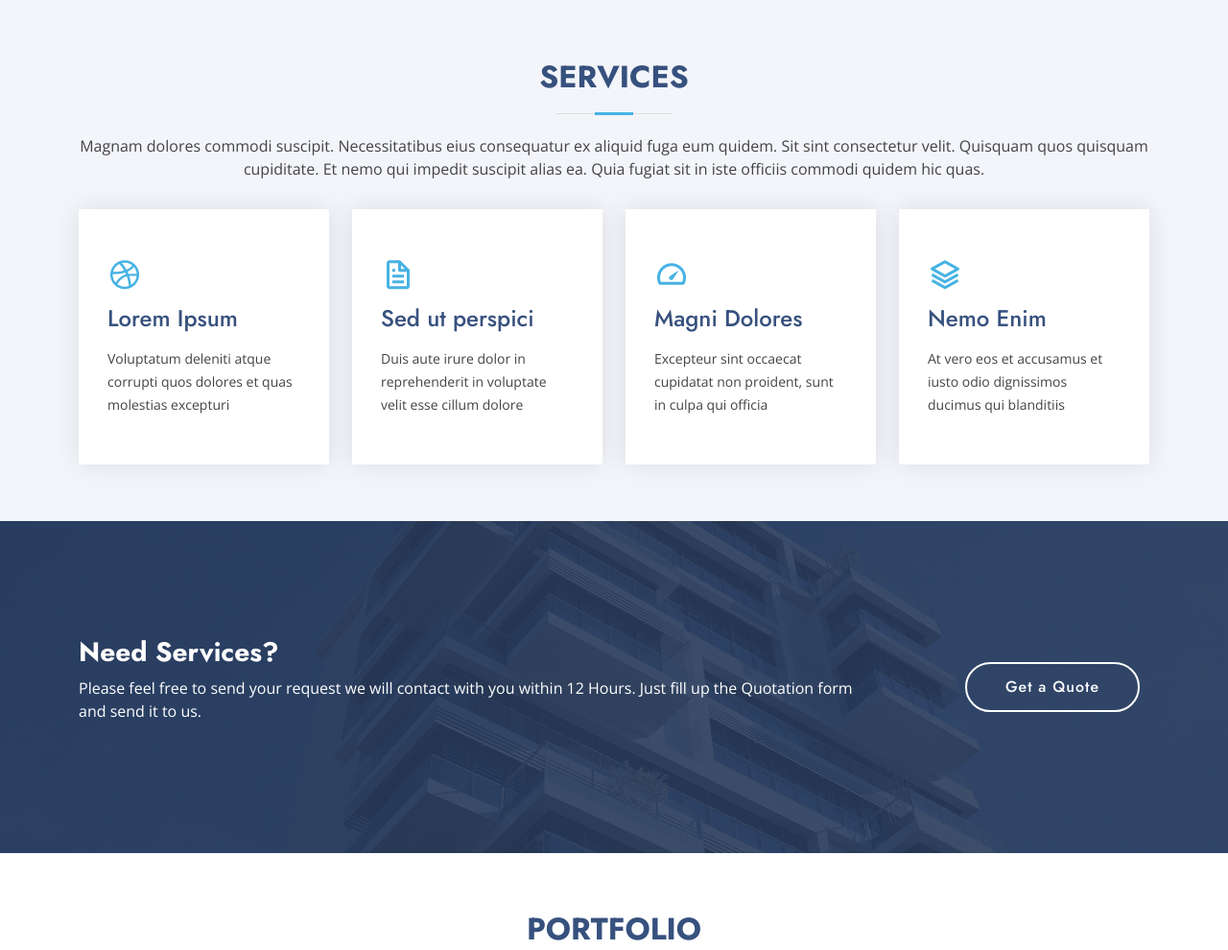
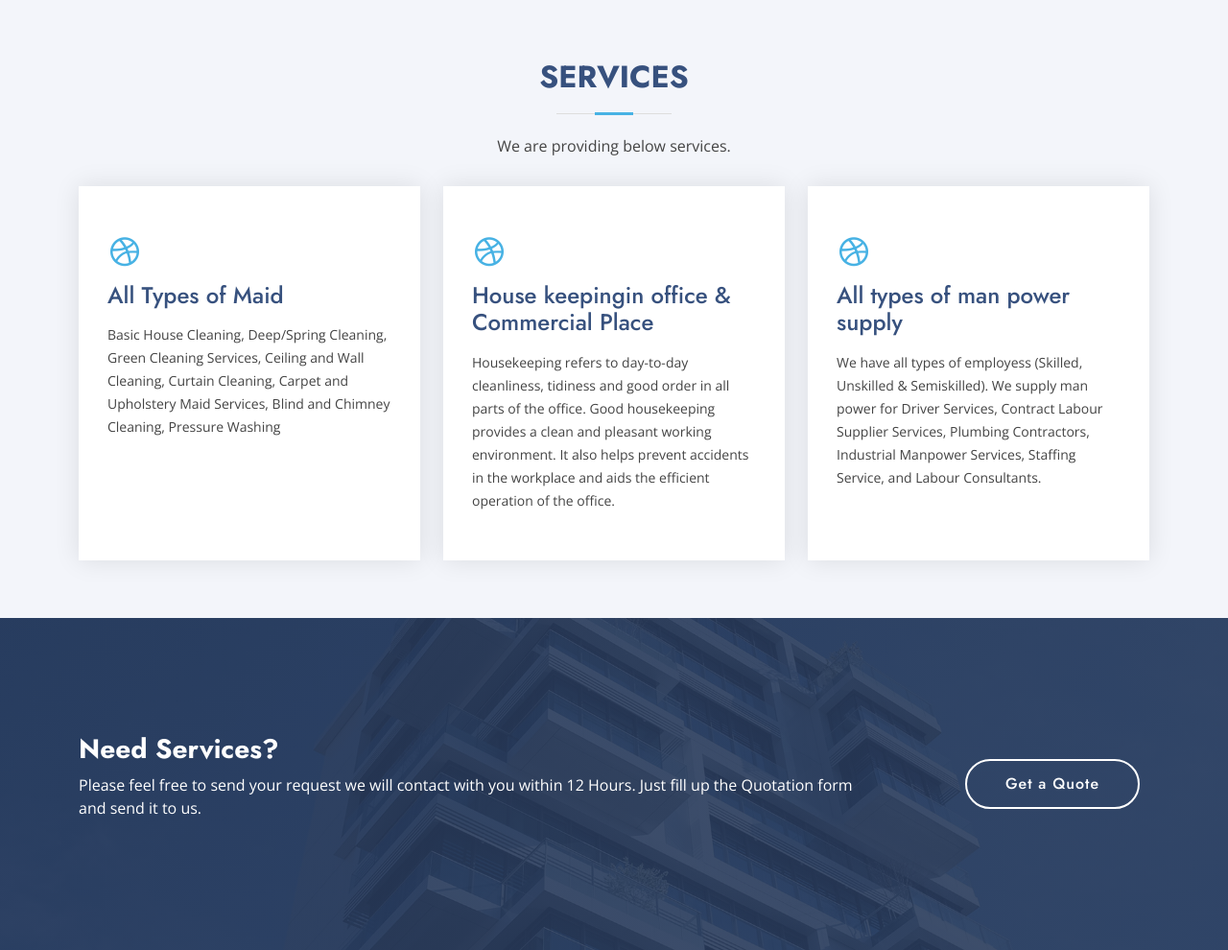
Before and after one commit to sumantts/sahamaidservice, a PHP site: page / in a window 1280 px wide. Shown: the part 1684-2674 px from the top of the page at 96% size. Run offline with PHP 8.4, Linux system fonts and the light colour scheme.

Commit message:
content updated

```diff
--- a/administrators/assets/php/sql_conn.php
+++ b/administrators/assets/php/sql_conn.php
@@ -137,4 +137,42 @@
 	//Customer Review
 	$review_text = 'We gain some blessings from our beloved customers. They have written ther satisfactions within a few lines. These Lines are assets for us.';
 
+	$reviews = array();
+	$review = new stdClass();
+	$review->customer_name = 'Rahul Kumar Jha';
+	$review->from_area = 'Kolkata';
+	$review->review_desc = 'So polite behaviour and provide responsible maid as per my requirement with more option. Great service.';
+	array_push($reviews, $review);
+
+	$review = new stdClass();
+	$review->customer_name = 'Ankit Sahani';
+	$review->from_area = 'Kolkata';
+	$review->review_desc = 'Happy from the services good and reliable maid provided by the owner';
+	array_push($reviews, $review);
+
+	$review = new stdClass();
+	$review->customer_name = 'Aman Choudhary';
+	$review->from_area = 'Kolkata';
+	$review->review_desc = 'Getting good services, reliable and responsible and service on time';
+	array_push($reviews, $review);
+
+	//Services
+	$services_text = 'We are providing below services.';
+
+	$services = array();
+	$service = new stdClass();
+	$service->name = 'All Types of Maid';
+	$service->description = 'Basic House Cleaning, Deep/Spring Cleaning, Green Cleaning Services, Ceiling and Wall Cleaning, Curtain Cleaning, Carpet and Upholstery Maid Services, Blind and Chimney Cleaning, Pressure Washing';
+	array_push($services, $service);
+
+	$service = new stdClass();
+	$service->name = 'House keepingin office & Commercial Place';
+	$service->description = 'Housekeeping refers to day-to-day cleanliness, tidiness and good order in all parts of the office. Good housekeeping provides a clean and pleasant working environment. It also helps prevent accidents in the workplace and aids the efficient operation of the office.';
+	array_push($services, $service);
+
+	$service = new stdClass();
+	$service->name = 'All types of man power supply';
+	$service->description = 'We have all types of employess (Skilled, Unskilled & Semiskilled). We supply man power for Driver Services, Contract Labour Supplier Services, Plumbing Contractors, Industrial Manpower Services, Staffing Service, and Labour Consultants.';
+	array_push($services, $service);
+
 ?>
--- a/index.php
+++ b/index.php
@@ -254,51 +254,41 @@
     <!-- End Skills Section -->
 
     <!-- ======= Services Section ======= -->
+    <?php if(sizeof($services) > 0){?>
     <section id="services" class="services section-bg">
       <div class="container" data-aos="fade-up">
 
         <div class="section-title">
           <h2>Services</h2>
-          <p>Magnam dolores commodi suscipit. Necessitatibus eius consequatur ex aliquid fuga eum quidem. Sit sint consectetur velit. Quisquam quos quisquam cupiditate. Et nemo qui impedit suscipit alias ea. Quia fugiat sit in iste officiis commodi quidem hic quas.</p>
+          <p><?=$services_text?></p>
         </div>
 
         <div class="row">
-          <div class="col-xl-3 col-md-6 d-flex align-items-stretch" data-aos="zoom-in" data-aos-delay="100">
+          <?php
+          for($l = 0; $l < sizeof($services); $l++){
+            $c_name = '';
+            if($l == 1){
+              $c_name = 'mt-4 mt-md-0';
+            }else if($l > 1){
+              $c_name = 'mt-4 mt-xl-0';
+            }else{
+              $c_name = '';
+            }
+          ?>
+          <div class="col-xl-4 col-md-6 d-flex align-items-stretch <?=$c_name?>" data-aos="zoom-in" data-aos-delay="100">
             <div class="icon-box">
               <div class="icon"><i class="bx bxl-dribbble"></i></div>
-              <h4><a href="">Lorem Ipsum</a></h4>
-              <p>Voluptatum deleniti atque corrupti quos dolores et quas molestias excepturi</p>
+              <h4><a href=""><?=$services[$l]->name?></a></h4>
+              <p><?=$services[$l]->description?></p>
             </div>
           </div>
-
-          <div class="col-xl-3 col-md-6 d-flex align-items-stretch mt-4 mt-md-0" data-aos="zoom-in" data-aos-delay="200">
-            <div class="icon-box">
-              <div class="icon"><i class="bx bx-file"></i></div>
-              <h4><a href="">Sed ut perspici</a></h4>
-              <p>Duis aute irure dolor in reprehenderit in voluptate velit esse cillum dolore</p>
-            </div>
-          </div>
-
-          <div class="col-xl-3 col-md-6 d-flex align-items-stretch mt-4 mt-xl-0" data-aos="zoom-in" data-aos-delay="300">
-            <div class="icon-box">
-              <div class="icon"><i class="bx bx-tachometer"></i></div>
-              <h4><a href="">Magni Dolores</a></h4>
-              <p>Excepteur sint occaecat cupidatat non proident, sunt in culpa qui officia</p>
-            </div>
-          </div>
-
-          <div class="col-xl-3 col-md-6 d-flex align-items-stretch mt-4 mt-xl-0" data-aos="zoom-in" data-aos-delay="400">
-            <div class="icon-box">
-              <div class="icon"><i class="bx bx-layer"></i></div>
-              <h4><a href="">Nemo Enim</a></h4>
-              <p>At vero eos et accusamus et iusto odio dignissimos ducimus qui blanditiis</p>
-            </div>
-          </div>
-
+          <?php } ?>
         </div>
 
       </div>
-    </section><!-- End Services Section -->
+    </section>
+    <?php } ?>
+    <!-- End Services Section -->
 
     <!-- ======= Cta Section ======= -->
     <section id="cta" class="cta">
@@ -353,6 +343,7 @@
     </section><!-- End Portfolio Section -->
 
     <!-- ======= Team Section ======= -->
+    <?php if(sizeof($reviews) > 0){?>
     <section id="team" class="team section-bg">
       <div class="container" data-aos="fade-up">
 
@@ -363,41 +354,19 @@
 
         <div class="row">
 
-          <div class="col-lg-6" data-aos="zoom-in" data-aos-delay="100">
+          <?php for($k = 0; $k < sizeof($reviews); $k++){?>
+           <div class="col-lg-6 mt-4" data-aos="zoom-in" data-aos-delay="200">
             <div class="member d-flex align-items-start">
-              <!-- <div class="pic"><img src="assets/img/team/team-1.jpg" class="img-fluid" alt=""></div> -->
               <div class="member-info">
-                <h4>Customer name</h4>
-                <span>From: The Area Name</span>
-                <p>SAHA Maid service is awasome.</p>
-                <!-- <div class="social">
-                  <a href=""><i class="ri-twitter-fill"></i></a>
-                  <a href=""><i class="ri-facebook-fill"></i></a>
-                  <a href=""><i class="ri-instagram-fill"></i></a>
-                  <a href=""> <i class="ri-linkedin-box-fill"></i> </a>
-                </div> -->
+                <h4><?=$reviews[$k]->customer_name?></h4>
+                <span>From: <?=$reviews[$k]->from_area?></span>
+                <p><?=$reviews[$k]->review_desc?></p>
               </div>
             </div>
           </div>
+          <?php } ?>
 
-          <!-- <div class="col-lg-6 mt-4 mt-lg-0" data-aos="zoom-in" data-aos-delay="200">
-            <div class="member d-flex align-items-start">
-              <div class="pic"><img src="assets/img/team/team-2.jpg" class="img-fluid" alt=""></div>
-              <div class="member-info">
-                <h4>Sarah Jhonson</h4>
-                <span>Product Manager</span>
-                <p>Aut maiores voluptates amet et quis praesentium qui senda para</p>
-                <div class="social">
-                  <a href=""><i class="ri-twitter-fill"></i></a>
-                  <a href=""><i class="ri-facebook-fill"></i></a>
-                  <a href=""><i class="ri-instagram-fill"></i></a>
-                  <a href=""> <i class="ri-linkedin-box-fill"></i> </a>
-                </div>
-              </div>
-            </div>
-          </div>
-
-          <div class="col-lg-6 mt-4" data-aos="zoom-in" data-aos-delay="300">
+          <!-- <div class="col-lg-6 mt-4" data-aos="zoom-in" data-aos-delay="300">
             <div class="member d-flex align-items-start">
               <div class="pic"><img src="assets/img/team/team-3.jpg" class="img-fluid" alt=""></div>
               <div class="member-info">
@@ -429,12 +398,13 @@
                 </div>
               </div>
             </div>
-          </div> -->
+          </div>  -->
 
         </div>
 
       </div>
     </section>
+    <?php } ?>
     <!-- End Team Section -->
 
     <!-- ======= Pricing Section ======= -->
```
